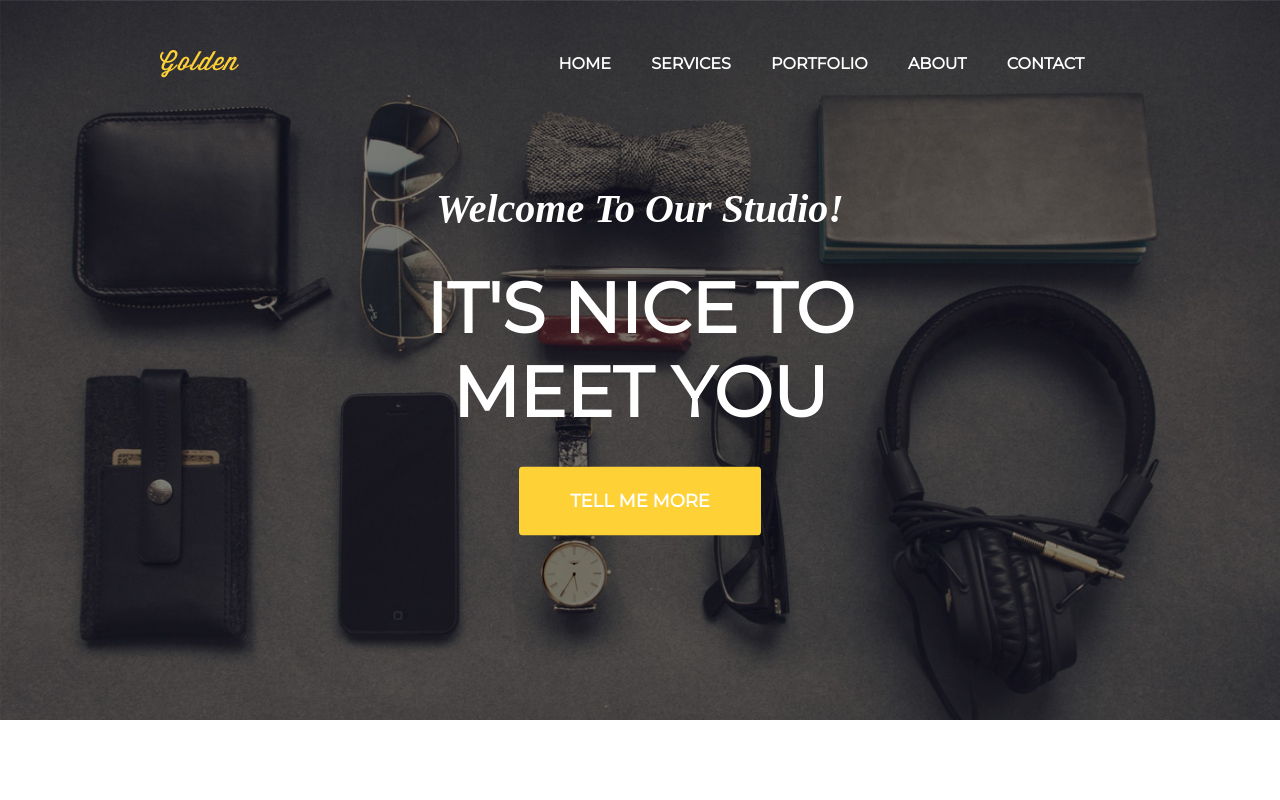
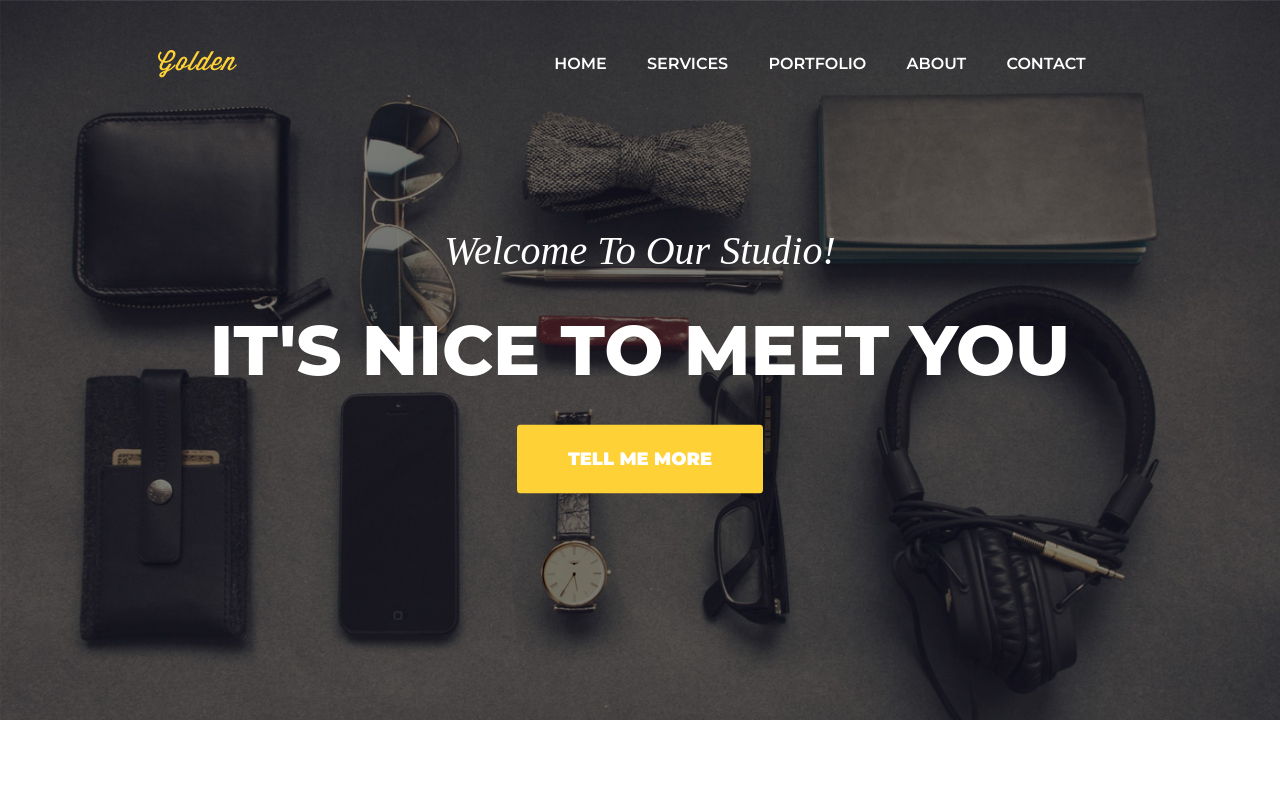
Before and after one commit to kacpersky87/Zadanie-golden, a website: page index.html in a window 1280 px wide. Shown: the top 800 px of the page. Drawn offline with nearby package versions, Linux system fonts and the light colour scheme; files whose address does not match are found by name.

Commit message:
Add font styles

```diff
--- a/index.html
+++ b/index.html
@@ -4,11 +4,11 @@
         <meta charset="utf-8">
         <title>Zadanie gold</title>
         <link rel="stylesheet" href="https://use.fontawesome.com/releases/v6.0.0/css/all.css">
+        <link href="https://fonts.googleapis.com/css2?family=Roboto:ital,wght@0,100;0,400;0,700;0,800;0,900;1,400;1,500;1,600;1,700;1,800;1,900&display=swap" rel="stylesheet">
+        <link href="https://cdn.jsdelivr.net/npm/bootstrap@5.1.3/dist/css/bootstrap.min.css" rel="stylesheet" integrity="sha384-1BmE4kWBq78iYhFldvKuhfTAU6auU8tT94WrHftjDbrCEXSU1oBoqyl2QvZ6jIW3" crossorigin="anonymous">
         <link rel="preconnect" href="https://fonts.googleapis.com">
         <link rel="preconnect" href="https://fonts.gstatic.com" crossorigin>
-        <link href="https://fonts.googleapis.com/css2?family=Roboto:ital,wght@0,100;0,400;0,700;1,400;1,700&display=swap" rel="stylesheet">
-        <link href="https://cdn.jsdelivr.net/npm/bootstrap@5.1.3/dist/css/bootstrap.min.css" rel="stylesheet" integrity="sha384-1BmE4kWBq78iYhFldvKuhfTAU6auU8tT94WrHftjDbrCEXSU1oBoqyl2QvZ6jIW3" crossorigin="anonymous">
-        <link href='https://fonts.googleapis.com/css?family=Montserrat' rel="stylesheet">
+        <link href="https://fonts.googleapis.com/css2?family=Montserrat:ital,wght@0,100;0,200;0,300;0,400;0,500;0,600;0,700;0,800;0,900;1,100;1,200;1,300;1,400;1,500;1,600;1,700;1,800;1,900&display=swap" rel="stylesheet">
         <link rel="stylesheet" href="css/style.css">
         <link rel="stylesheet" href="vendor/bootstrap-grid.css">
         <meta name="viewport" content="width=device-width, initial-scale=1.0">
@@ -29,7 +29,7 @@
                     </ul>
                 </div>
             </nav>
-            <div class="banner-inner">
+            <div class="banner-inner container">
                 <h3>welcome to our studio!</h3>
                 <h2>It's nice to meet You</h2>
                 <button class="btn banner-btn">Tell me more</button>
@@ -40,7 +40,9 @@
             <h3>Proin iaculis purus consequat sem cure.</h3>
             <div class="box-wrapper container">
                 <div class="container box">
-                    <i class="fa-solid fa-shopping-basket"></i>
+                    <div class="icon">
+                        <i class="fa-solid fa-shopping-basket"></i>
+                    </div>
                     <h4 class="box-title">E-commerce</h4>
                     <p class="box-text">Proin iaculis purus consequat sem cure digni ssim. Donec porttitora entum suscipit aenean rhoncus posuere odio in tincidunt.</p>
                 </div>
--- a/sass/style.scss
+++ b/sass/style.scss
@@ -15,7 +15,7 @@ body {
 h2 {
     color: #222222;
     font-size: 40px;
-    font-weight:900;
+    font-weight:800;
     text-transform: uppercase;
     text-align: center;
 }
@@ -26,7 +26,7 @@ h3 {
     font-style: italic;
     text-align: center;
     font-family: 'Droid Serif';
-    font-weight: 700;
+    font-weight: 500;
 }
 /*Navigation*/
 .navi ul {
@@ -77,12 +77,13 @@ position: relative;
  font-style: italic;
  font-size: 40px;
  text-transform: capitalize;
+ font-weight: 400;
 }
 .banner-inner h2 {
     color: white;
     font-size: 70px;
     text-transform: uppercase;
-    font-weight: 900;
+    font-weight: 800;
     padding: 25px 0;
    }
    .banner-btn{
@@ -117,7 +118,7 @@ position: relative;
 }
 .box-title {
     font-size: 18px;
-    font-weight: 900;
+    font-weight: 800;
     padding-top: 21px;
 }
 .box-text {
@@ -176,4 +177,3 @@ position: relative;
     -ms-transform: translateY(-50%);
     transform: translateY(-50%);
 }
-.social
```
Also changed, not shown: css/style.css.
